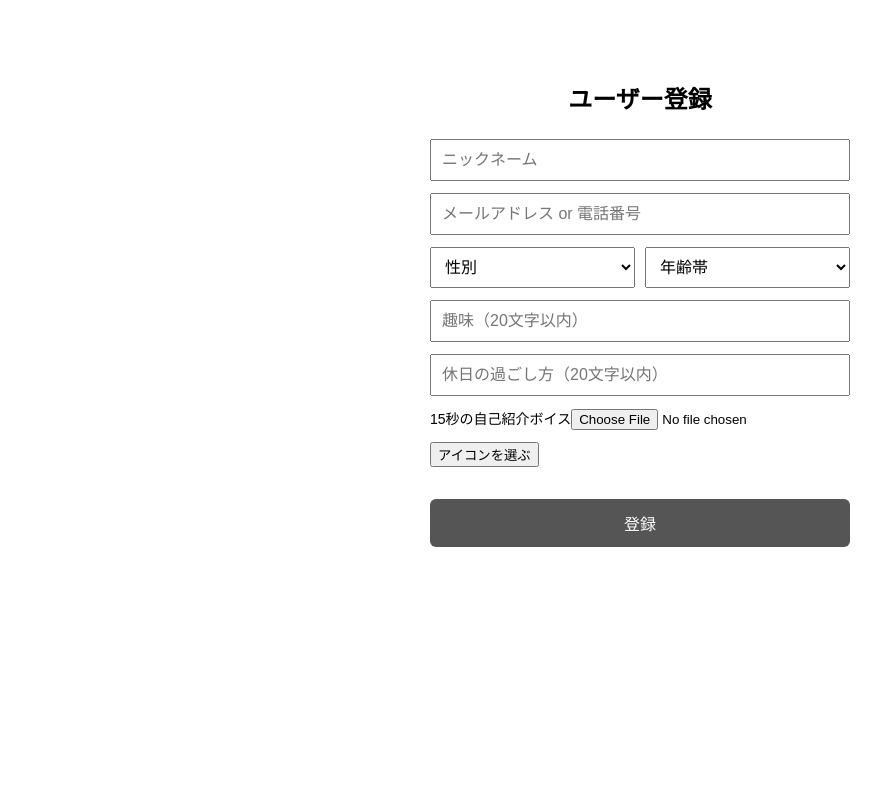
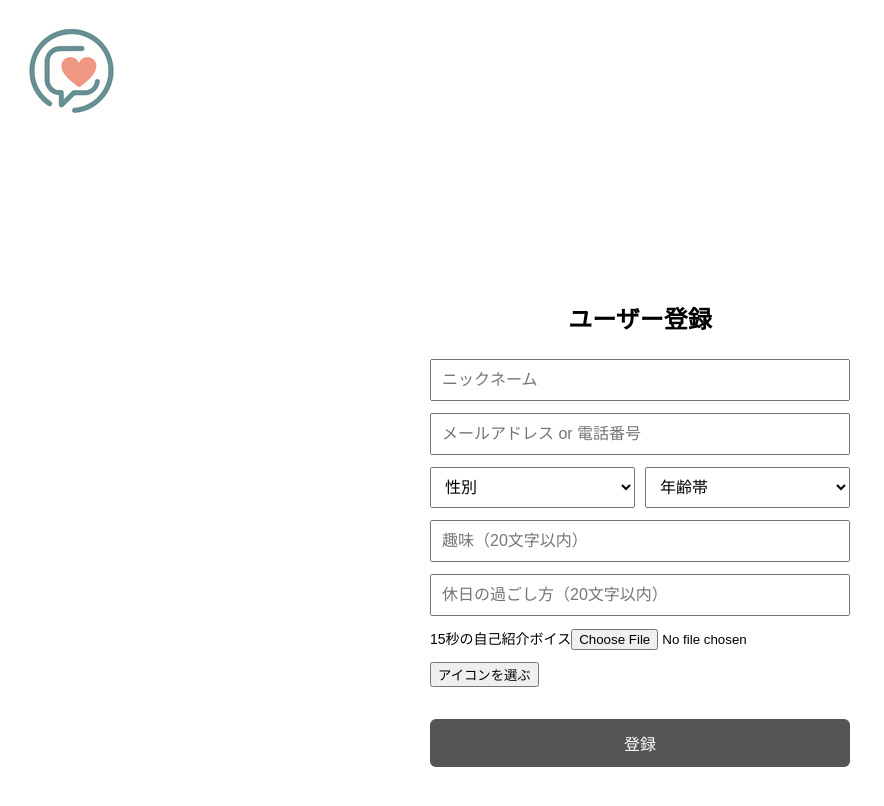
Before and after one commit to mojitap/koeonly_app, a React (Vite) app in the folder frontend/: page /register in a window 1280 px wide. Shown: the top 806 px of the page, without its empty margins (0-884 px from the left). Built offline with nearby package versions, Linux system fonts and the light colour scheme.

Commit message:
Update RegisterPage.jsx

```diff
--- a/frontend/src/pages/RegisterPage.jsx
+++ b/frontend/src/pages/RegisterPage.jsx
@@ -1,6 +1,7 @@
-// ✅ RegisterPage.jsx
+// ✅ RegisterPage.jsx 完成形
 import React, { useState } from 'react';
 import IconSelectModal from "../components/IconSelectModal";
+import MainIconHeader from "../components/MainIconHeader";
 
 const RegisterPage = () => {
   const [formData, setFormData] = useState({
@@ -65,6 +66,9 @@ const RegisterPage = () => {
   };
 
   return (
+    <>
+      <MainIconHeader />
+      <div style={{ paddingTop: '80px' }}>
         <div style={styles.container}>
           <h2 style={styles.title}>ユーザー登録</h2>
           <form onSubmit={handleSubmit} style={styles.form}>
@@ -120,6 +124,8 @@ const RegisterPage = () => {
             <button type="submit" style={styles.button}>登録</button>
           </form>
         </div>
+      </div>
+    </>
   );
 };
 
```
Lines whose indentation alone changed are shown as unchanged.
